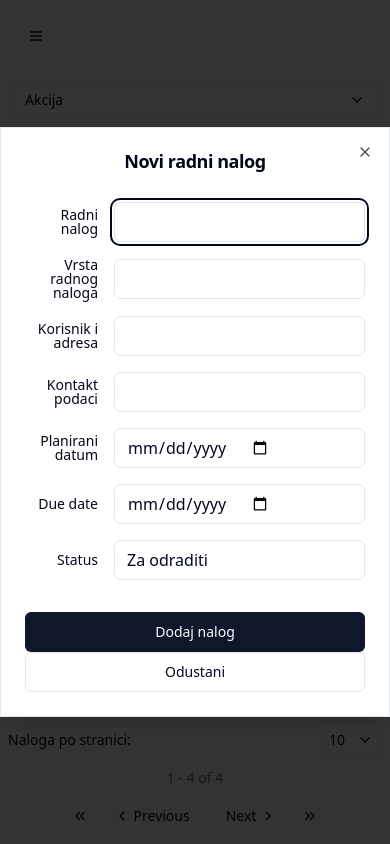
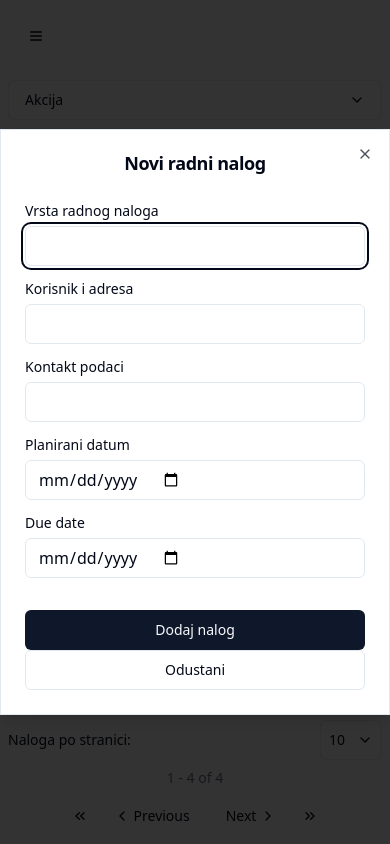
Before and after one commit to tomislav986/hrvatski-tekst-generator, a React (Vite) app: page /work-orders in a window 390 px wide. Both pictures are taken after a click on the button "Unos". Built offline with nearby package versions, Linux system fonts and the light colour scheme.

Commit message:
Refactor: Improve WorkOrderModal layout
- Removed "Radni nalog" and "Status" fields from the WorkOrderModal.
- Modified the layout of the modal for mobile devices, arranging input fields vertically.

```diff
--- a/src/components/WorkOrderModal.tsx
+++ b/src/components/WorkOrderModal.tsx
@@ -12,6 +12,7 @@ import { Button } from "@/components/ui/button";
 import { Input } from "@/components/ui/input";
 import { Label } from "@/components/ui/label";
 import { toast } from "sonner";
+import { useIsMobile } from "@/hooks/use-mobile";
 
 interface WorkOrderModalProps {
   open: boolean;
@@ -32,6 +33,7 @@ export interface WorkOrder {
 }
 
 const WorkOrderModal = ({ open, onOpenChange, onAddWorkOrder }: WorkOrderModalProps) => {
+  const isMobile = useIsMobile();
   const [formData, setFormData] = useState<WorkOrder>({
     nalog: "",
     vrsta: "",
@@ -55,7 +57,9 @@ const WorkOrderModal = ({ open, onOpenChange, onAddWorkOrder }: WorkOrderModalPr
     // Generate a random ID (would normally be handled by backend)
     const newWorkOrder = {
       ...formData,
-      id: Math.random().toString(36).substring(2, 9)
+      id: Math.random().toString(36).substring(2, 9),
+      nalog: "Auto-" + Math.random().toString(36).substring(2, 6),
+      status: "Za odraditi"
     };
 
     onAddWorkOrder(newWorkOrder);
@@ -87,19 +91,74 @@ const WorkOrderModal = ({ open, onOpenChange, onAddWorkOrder }: WorkOrderModalPr
         </DialogHeader>
 
         <div className="grid gap-4 py-4">
-          <div className="grid grid-cols-4 items-center gap-4">
-            <Label htmlFor="nalog" className="text-right">
-              Radni nalog
+          {isMobile ? (
+            // Mobile layout (vertical)
+            <>
+              <div className="grid gap-2">
+                <Label htmlFor="vrsta">
+                  Vrsta radnog naloga
                 </Label>
                 <Input
-              id="nalog"
-              name="nalog"
-              value={formData.nalog}
+                  id="vrsta"
+                  name="vrsta"
+                  value={formData.vrsta}
                   onChange={handleChange}
-              className="col-span-3"
                 />
               </div>
 
+              <div className="grid gap-2">
+                <Label htmlFor="korisnik">
+                  Korisnik i adresa
+                </Label>
+                <Input
+                  id="korisnik"
+                  name="korisnik"
+                  value={formData.korisnik}
+                  onChange={handleChange}
+                />
+              </div>
+
+              <div className="grid gap-2">
+                <Label htmlFor="kontakt">
+                  Kontakt podaci
+                </Label>
+                <Input
+                  id="kontakt"
+                  name="kontakt"
+                  value={formData.kontakt}
+                  onChange={handleChange}
+                />
+              </div>
+
+              <div className="grid gap-2">
+                <Label htmlFor="planirani_datum">
+                  Planirani datum
+                </Label>
+                <Input
+                  id="planirani_datum"
+                  name="planirani_datum"
+                  type="date"
+                  value={formData.planirani_datum}
+                  onChange={handleChange}
+                />
+              </div>
+
+              <div className="grid gap-2">
+                <Label htmlFor="due_date">
+                  Due date
+                </Label>
+                <Input
+                  id="due_date"
+                  name="due_date"
+                  type="date"
+                  value={formData.due_date}
+                  onChange={handleChange}
+                />
+              </div>
+            </>
+          ) : (
+            // Desktop layout (horizontal)
+            <>
               <div className="grid grid-cols-4 items-center gap-4">
                 <Label htmlFor="vrsta" className="text-right">
                   Vrsta radnog naloga
@@ -166,19 +225,8 @@ const WorkOrderModal = ({ open, onOpenChange, onAddWorkOrder }: WorkOrderModalPr
                   className="col-span-3"
                 />
               </div>
-
-          <div className="grid grid-cols-4 items-center gap-4">
-            <Label htmlFor="status" className="text-right">
-              Status
-            </Label>
-            <Input
-              id="status"
-              name="status"
-              value={formData.status}
-              onChange={handleChange}
-              className="col-span-3"
-            />
-          </div>
+            </>
+          )}
         </div>
 
         <DialogFooter className="sm:justify-end">
```
Lines whose indentation alone changed are shown as unchanged.
